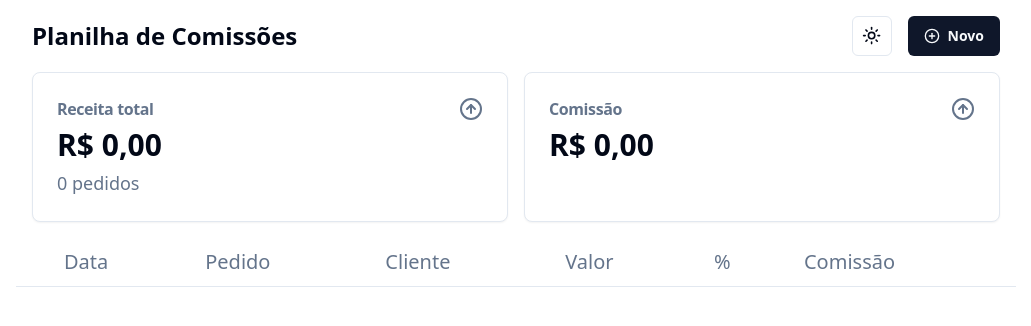
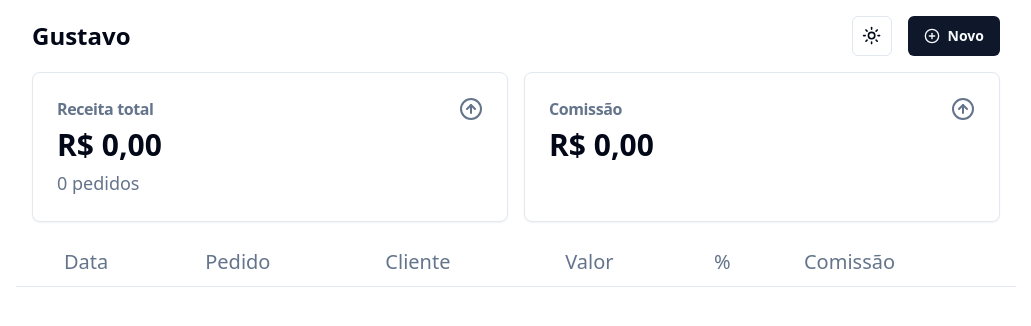
Before and after one commit to MatDev435/planilha-pedidos-gustavo, a React (Vite) app: page / in a window 1280 px wide. Shown: the top 326 px of the page, without its empty margins (124-1155 px from the left). Built offline with nearby package versions, Linux system fonts and the light colour scheme.

Commit message:
Undo name changed

```diff
--- a/src/app.tsx
+++ b/src/app.tsx
@@ -70,9 +70,7 @@
       <div className="w-full h-full mx-auto lg:max-w-[1000px]">
         <header className="flex items-center p-4">
           <div className="flex-1">
-            <h1 className="text-2xl font-bold text-foreground">
-              Planilha de Comissões
-            </h1>
+            <h1 className="text-2xl font-bold text-foreground">Gustavo</h1>
           </div>
 
           <div className="flex items-center gap-4">
```
